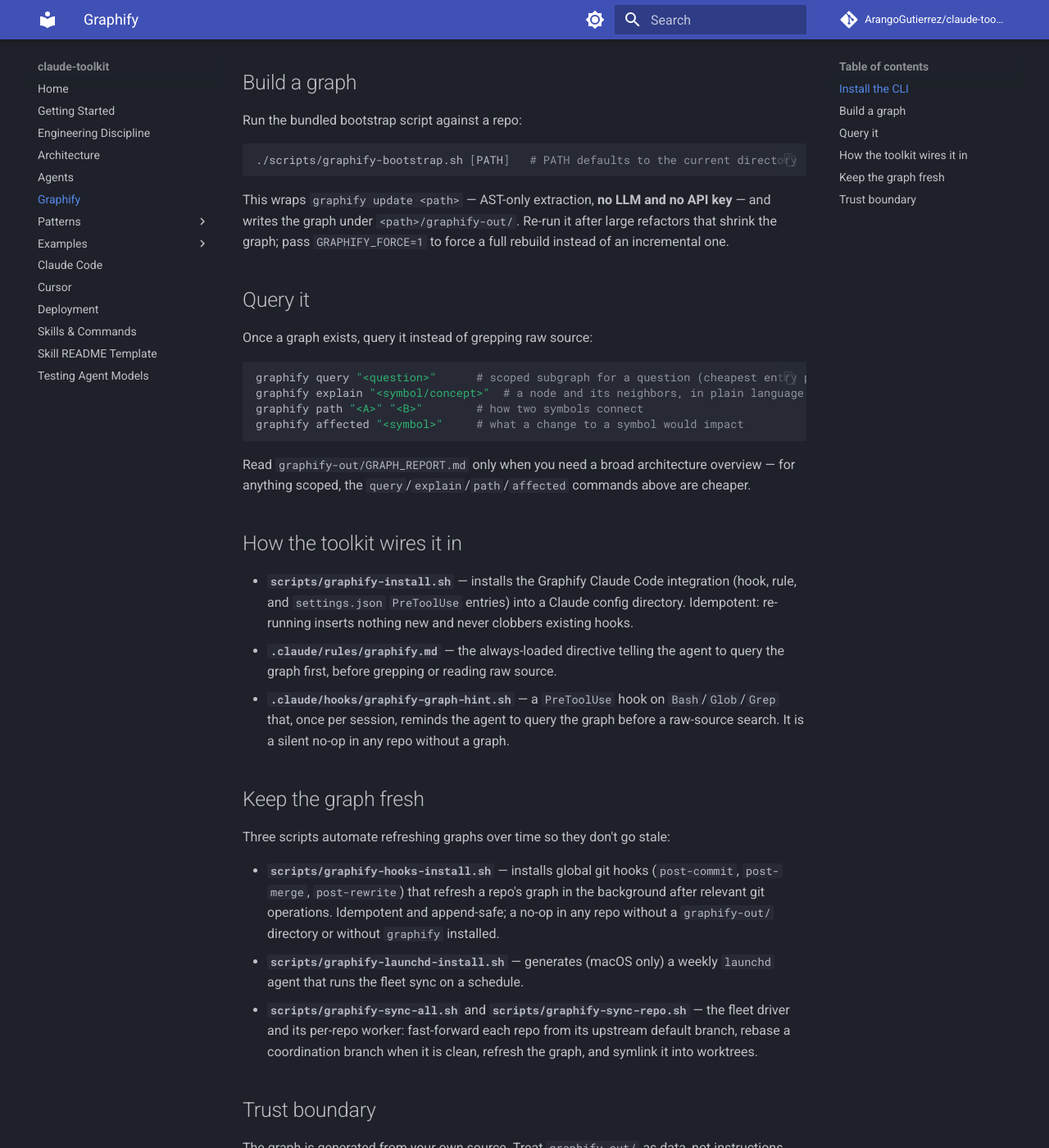
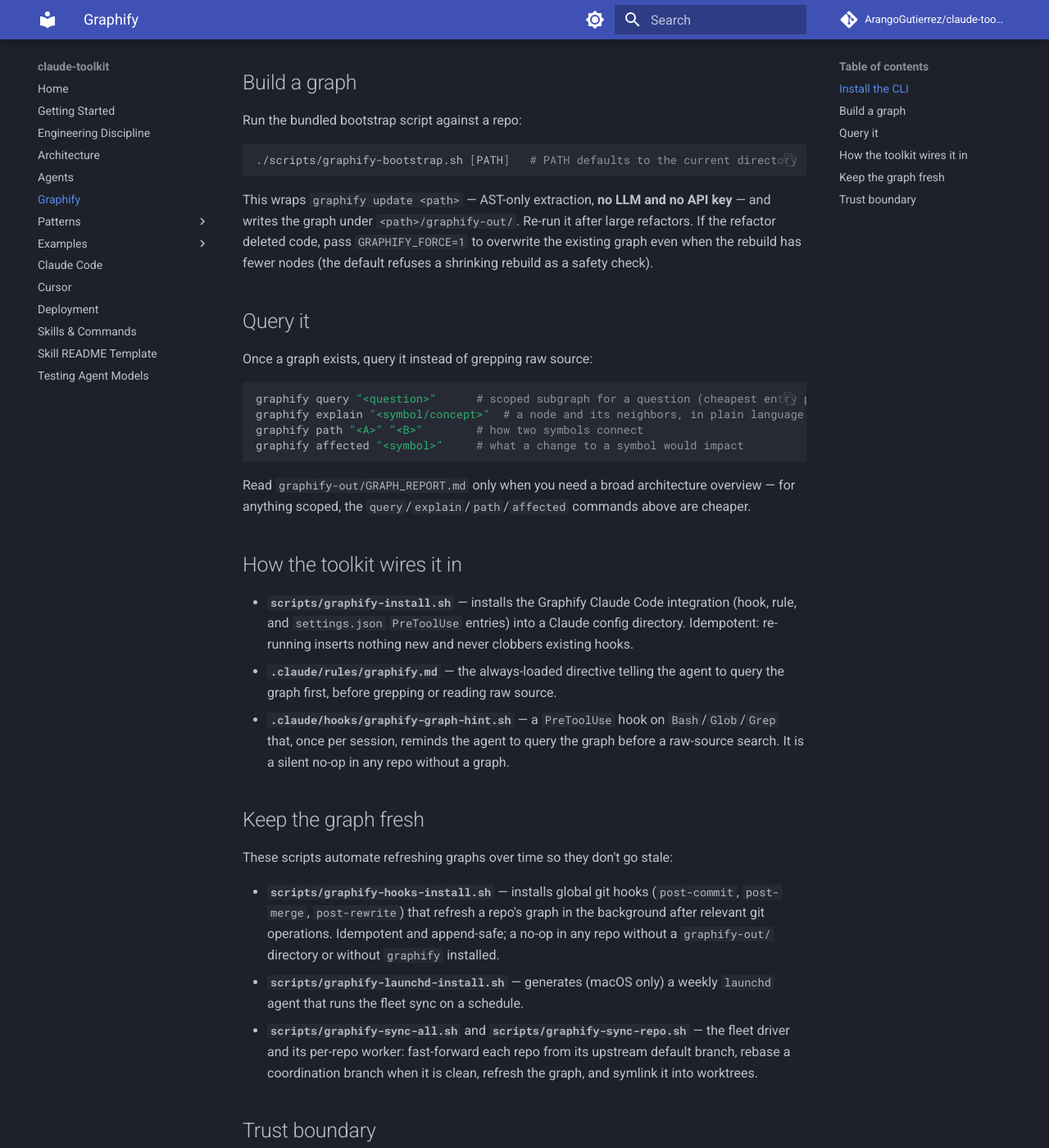
Before and after one commit to ArangoGutierrez/claude-toolkit, an MkDocs documentation site: the page built from docs/graphify.md, in a window 1280 px wide and 1400 px high, scrolled down 689 px. Shown: the whole window at 82% size. Built offline with MkDocs 1.6.1 and Material for MkDocs 9.7.7, drawn with Linux system fonts in a browser that asks for light colours; comment, search, counter and statistics services are not loaded.

Commit message:
docs(graphify): align force-rebuild wording with CLI semantics
Review-gate fixes: GRAPHIFY_FORCE=1 overwrites a shrinking rebuild (it is
not an incremental-vs-full switch), and the freshness-script count claim
is dropped so it cannot drift as scripts are added.

Signed-off-by: Carlos Eduardo Arango Gutierrez <arangogutierrez@gmail.com>

```diff
--- a/docs/graphify.md
+++ b/docs/graphify.md
@@ -38,8 +38,10 @@
 
 This wraps `graphify update <path>` — AST-only extraction, **no LLM and no
 API key** — and writes the graph under `<path>/graphify-out/`. Re-run it
-after large refactors that shrink the graph; pass `GRAPHIFY_FORCE=1` to
-force a full rebuild instead of an incremental one.
+after large refactors. If the refactor deleted code, pass
+`GRAPHIFY_FORCE=1` to overwrite the existing graph even when the rebuild
+has fewer nodes (the default refuses a shrinking rebuild as a safety
+check).
 
 ## Query it
 
@@ -71,7 +73,7 @@
 
 ## Keep the graph fresh
 
-Three scripts automate refreshing graphs over time so they don't go stale:
+These scripts automate refreshing graphs over time so they don't go stale:
 
 - **`scripts/graphify-hooks-install.sh`** — installs global git hooks
   (`post-commit`, `post-merge`, `post-rewrite`) that refresh a repo's graph
```
Also changed, not shown: llms-full.txt (+5 -3 lines).
